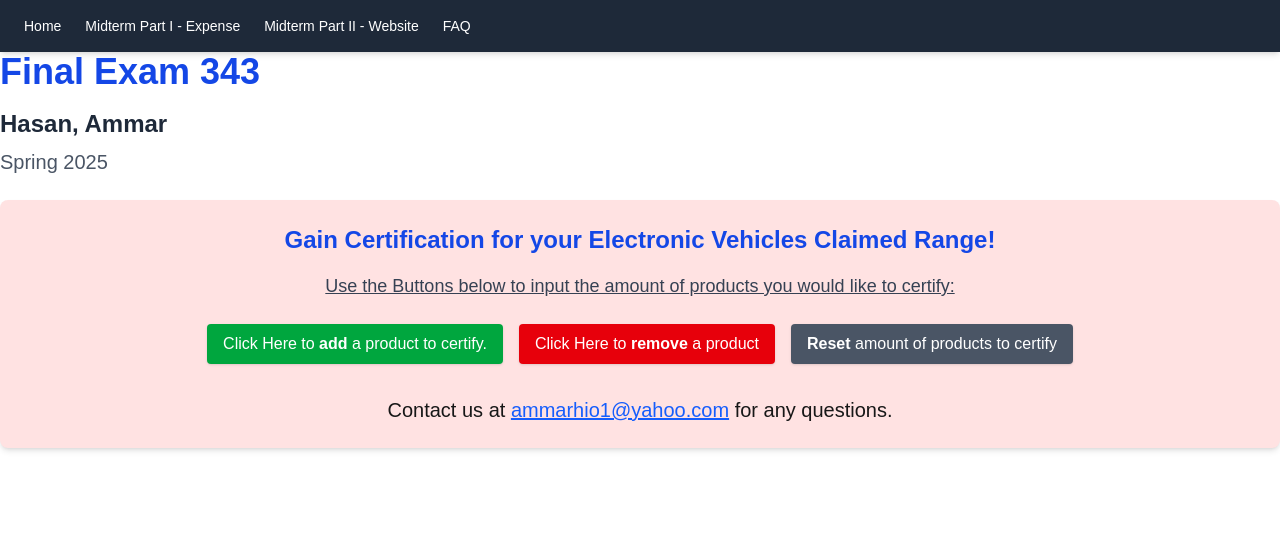
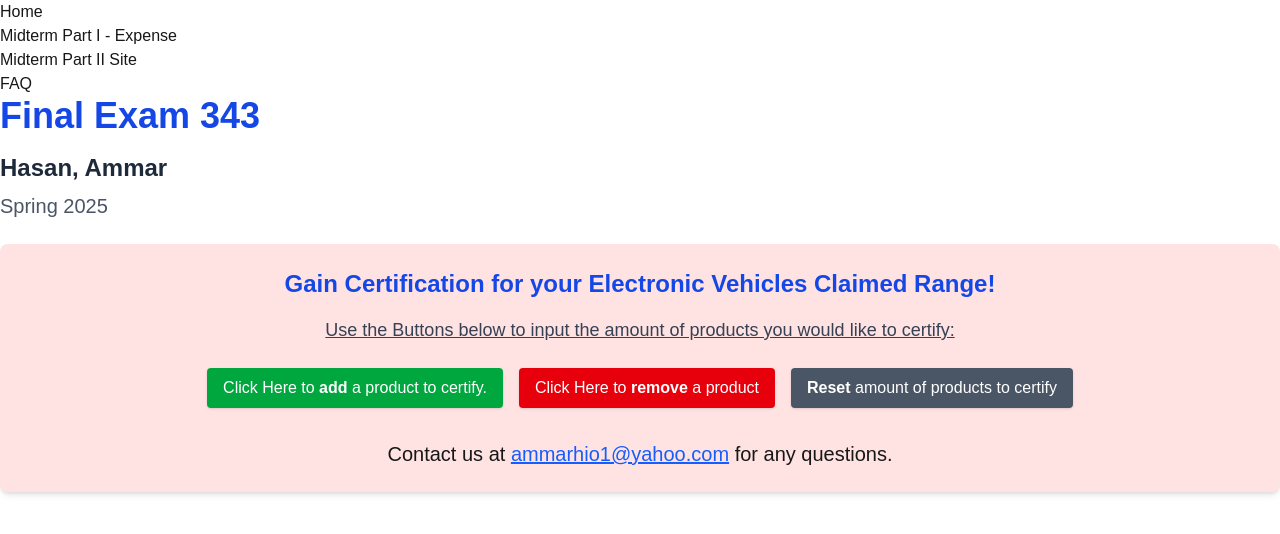
Before and after one commit to ammarhio1/final343, a Next.js app: page / in a window 1280 px wide. Shown: the top 534 px of the page. Built offline with nearby package versions, Linux system fonts and the light colour scheme.

Commit message:
updated code on menubar for Exam1 Link

```diff
--- a/src/app/components/Menubar.jsx
+++ b/src/app/components/Menubar.jsx
@@ -1,40 +1,22 @@
-import Link from 'next/link';
+import Link from 'next/link'
 
 export default function Menubar() {
     return (
-    <nav className="bg-gray-800 text-white shadow-md">
-      <ul className="flex space-x-6 px-6 py-4 text-sm font-medium">
+      <>
+        <ul>
           <li>
-          <Link href="/" className="hover:text-blue-400 transition-colors duration-200">
-            Home
-          </Link>
+            <Link href='/'>Home</Link>
           </li>
           <li>
-          <a
-            href="exam1-expense-new.vercel.app"
-            target="_blank"
-            rel="noopener noreferrer"
-            className="hover:text-blue-400 transition-colors duration-200"
-          >
-            Midterm Part I - Expense
-          </a>
+            <a href='https://exam1-expense-new.vercel.app' target='_blank'>Midterm Part I - Expense</a>
           </li>
           <li>
-          <a
-            href="https://website-exam-part-2.vercel.app/"
-            target="_blank"
-            rel="noopener noreferrer"
-            className="hover:text-blue-400 transition-colors duration-200"
-          >
-            Midterm Part II - Website
-          </a>
+            <a href='https://customer-weld.vercel.app/' target='_blank'>Midterm Part II Site</a>
           </li>
           <li>
-          <Link href="/faq" className="hover:text-blue-400 transition-colors duration-200">
-            FAQ
-          </Link>
+            <Link href='/faq'>FAQ</Link>
           </li>
         </ul>
-    </nav>
-  );
+      </>
+    )
   }
```
Lines whose indentation alone changed are shown as unchanged.
